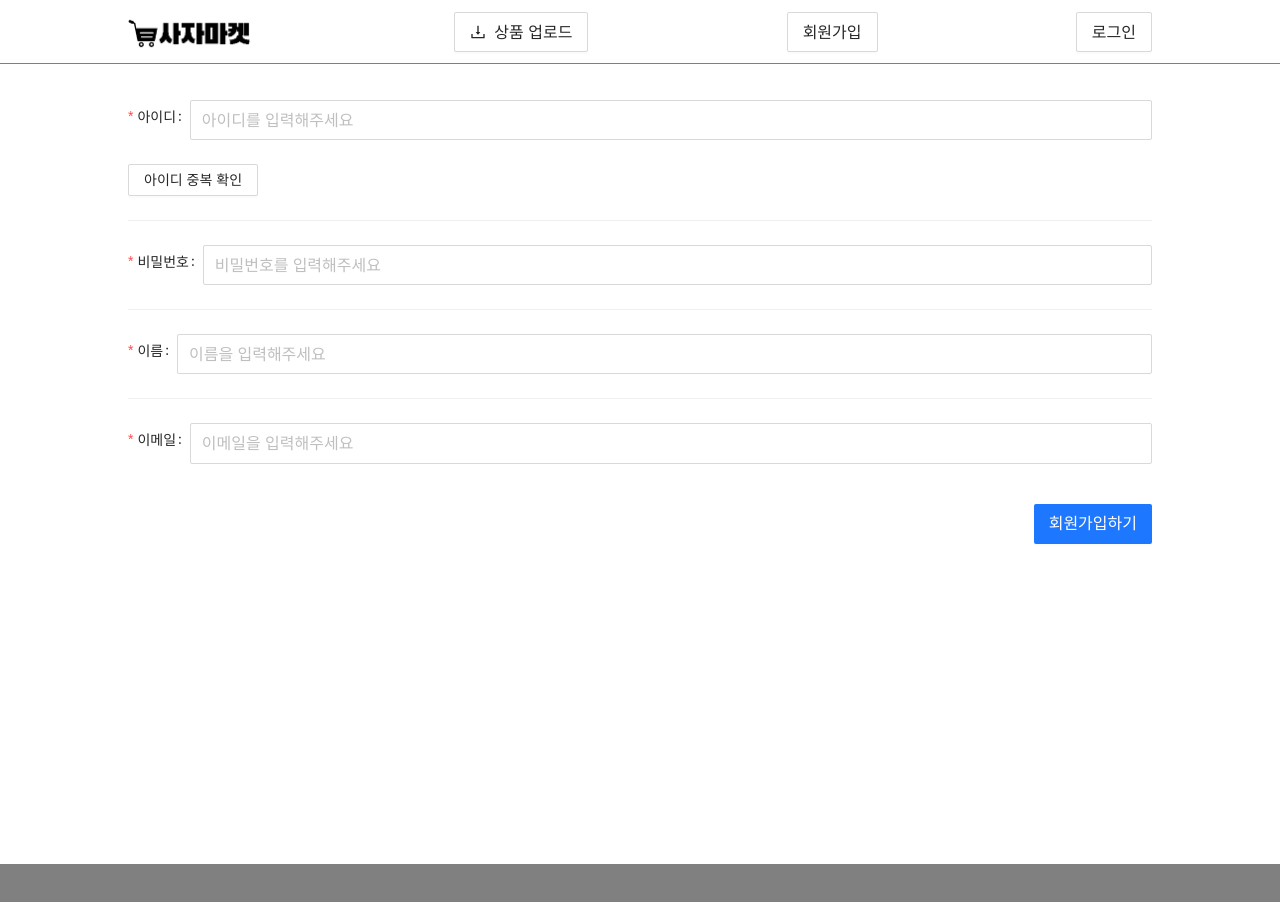
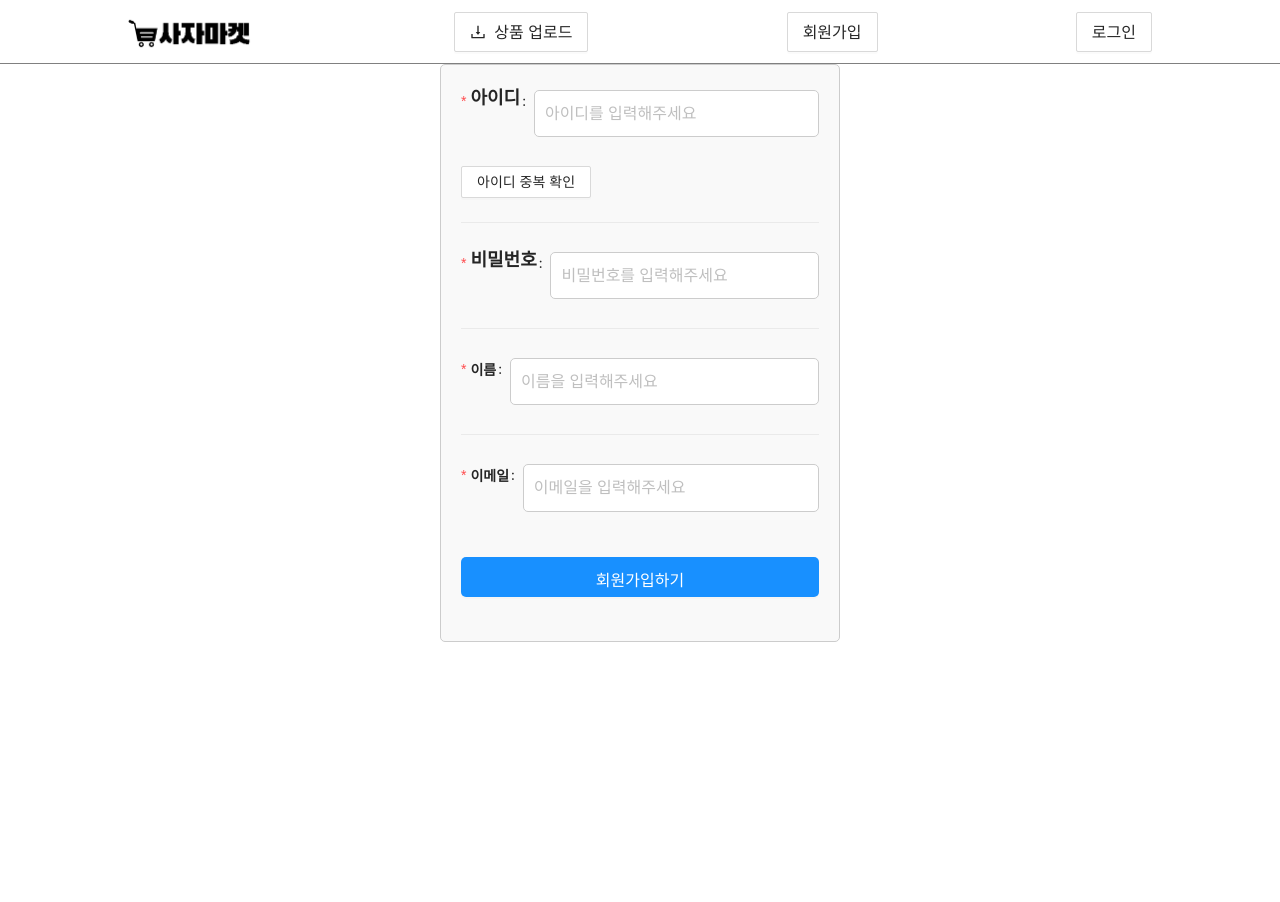
Before and after one commit to hamuck/saja-market-client, a React (Create React App) app: page /signin in a window 1280 px wide. Shown: the top 902 px of the page. Built offline with nearby package versions, Linux system fonts and the light colour scheme.

Commit message:
찐최종

```diff
--- a/src/App.css
+++ b/src/App.css
@@ -38,7 +38,6 @@ body,
 }
 #footer {
   height: 200px;
-  background-color: gray;
 }
 
 @media screen and (max-width: 400px) {
--- a/src/login/index.css
+++ b/src/login/index.css
@@ -0,0 +1,36 @@
+/* index.css */
+
+#login-container {
+  display: flex;
+  flex-direction: column;
+  align-items: center;
+  justify-content: center;
+  height: 100vh;
+}
+
+.id-label {
+  font-size: 18px;
+  font-weight: bold;
+  margin-bottom: 10px;
+}
+
+.id-name {
+  width: 100%;
+}
+
+.pw-label {
+  font-size: 18px;
+  font-weight: bold;
+  margin-bottom: 10px;
+}
+
+.pw-name {
+  width: 100%;
+}
+
+#login-submit-button {
+  width: 100%;
+  margin-top: 20px;
+}
+
+/* You can add more CSS styles as needed for your login page */
--- a/src/login/index.js
+++ b/src/login/index.js
@@ -36,7 +36,7 @@ function LoginPage() {
       <Form name="로그인" onFinish={onSubmit}>
         <Form.Item
           label={<div className="id-label"></div>}
-          name="id"
+          name="userID"
           rules={[{ required: true, message: "아이디를 입력해주세요" }]}
         >
           <Input
@@ -48,7 +48,7 @@ function LoginPage() {
         <Divider />
         <Form.Item
           label={<div className="pw-label"></div>}
-          name="pw"
+          name="userPW"
           rules={[{ required: true, message: "비밀번호를 입력해주세요." }]}
         >
           <Input
@@ -58,7 +58,12 @@ function LoginPage() {
           />
         </Form.Item>
         <Form.Item>
-          <Button id="login-submit-button" size="large" htmlType="submit">
+          <Button
+            id="login-submit-button"
+            size="large"
+            htmlType="submit"
+            onClick={onSubmit}
+          >
             로그인
           </Button>
         </Form.Item>
--- a/src/signin/index.css
+++ b/src/signin/index.css
@@ -1,4 +1,5 @@
 #signin-conteiner {
+  margin-top: 20px;
   padding-top: 36px;
 }
 
@@ -18,3 +19,48 @@
   border: none;
   margin-top: 16px;
 }
+#signin-conteiner {
+  display: flex;
+  flex-direction: column;
+  align-items: center;
+  margin: 20px;
+  padding: 20px;
+  border: 1px solid #ccc;
+  border-radius: 5px;
+  background-color: #f9f9f9;
+  max-width: 400px;
+  margin: 0 auto;
+}
+
+.id-label,
+.pw-label,
+.username-label,
+.email-label {
+  font-weight: bold;
+}
+
+.id-name,
+.pw-name,
+.username-name,
+.email-name {
+  width: 100%;
+  padding: 10px;
+  margin: 5px 0;
+  border: 1px solid #ccc;
+  border-radius: 5px;
+}
+
+#submit-button {
+  width: 100%;
+  background-color: #1890ff;
+  color: #fff;
+  border: none;
+  padding: 10px;
+  border-radius: 5px;
+  cursor: pointer;
+  transition: background-color 0.3s;
+}
+
+#submit-button:hover {
+  background-color: #096dd9;
+}
```
